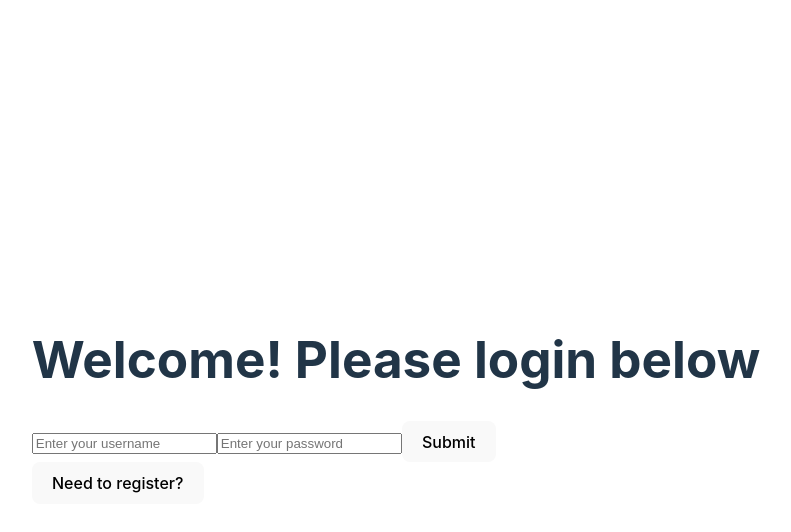
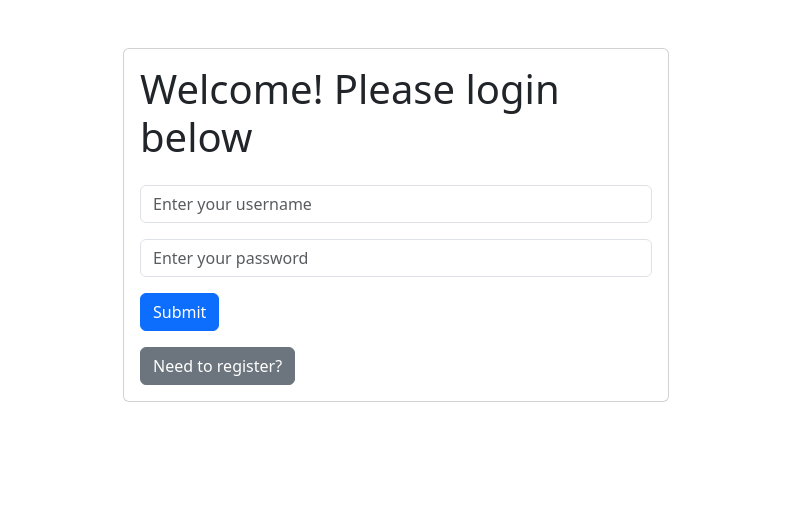
Before and after one commit to calebratelle/personal-project, a React (Vite) app: page / in a window 1280 px wide. Shown: the top 532 px of the page, without its empty margins (244-1035 px from the left). Built offline with nearby package versions, Linux system fonts and the light colour scheme; no server answers.

Commit message:
basic bootstrap added

```diff
--- a/package.json
+++ b/package.json
@@ -17,6 +17,7 @@
     "@reduxjs/toolkit": "^1.9.5",
     "axios": "^1.5.0",
     "bcryptjs": "^2.4.3",
+    "bootstrap": "^5.3.2",
     "express": "^4.18.2",
     "express-session": "^1.17.3",
     "pg": "^8.11.3",
--- a/src/App.css
+++ /dev/null
@@ -1,42 +0,0 @@
-#root {
-  max-width: 1280px;
-  margin: 0 auto;
-  padding: 2rem;
-  text-align: left;
-}
-
-.logo {
-  height: 6em;
-  padding: 1.5em;
-  will-change: filter;
-  transition: filter 300ms;
-}
-.logo:hover {
-  filter: drop-shadow(0 0 2em #646cffaa);
-}
-.logo.react:hover {
-  filter: drop-shadow(0 0 2em #61dafbaa);
-}
-
-@keyframes logo-spin {
-  from {
-    transform: rotate(0deg);
-  }
-  to {
-    transform: rotate(360deg);
-  }
-}
-
-@media (prefers-reduced-motion: no-preference) {
-  a:nth-of-type(2) .logo {
-    animation: logo-spin infinite 20s linear;
-  }
-}
-
-.card {
-  padding: 2em;
-}
-
-.read-the-docs {
-  color: #888;
-}
--- a/src/App.jsx
+++ b/src/App.jsx
@@ -1,5 +1,4 @@
 import React, { useState, useEffect } from "react";
-import "./App.css";
 import Header from "./Elements/Header";
 import Course from "./Pages/Course";
 import Home from "./Pages/Home";
@@ -8,6 +7,8 @@ import Journal from "./Pages/Journal";
 import { Routes, Route, useLocation, Navigate, useNavigate } from "react-router-dom";
 import axios from "axios";
 import { useSelector } from "react-redux";
+import 'bootstrap/dist/css/bootstrap.min.css';
+
 
 function App() {
   const userId = useSelector((state) => state.userId);
--- a/src/Elements/Header.jsx
+++ b/src/Elements/Header.jsx
@@ -27,17 +27,29 @@ const Header = ({ currentCourse }) => {
   return (
     <>
       {userId ? (
-        <nav>
-          <NavLink to="/home" style={navLinkStyle}>
+        <nav className="navbar navbar-expand-lg navbar-light bg-light">
+          <div className="container">
+            <NavLink className="navbar-brand" to="/home">
               All Courses
             </NavLink>
-          <NavLink to={`/course/${currentCourse.id}/0`} style={navLinkStyle}>
+            <div className="collapse navbar-collapse">
+              <ul className="navbar-nav mr-auto">
+                <li className="nav-item">
+                  <NavLink className="nav-link" to={`/course/${currentCourse.id}/0`}>
                     {currentCourse.title}
                   </NavLink>
-          <NavLink to="/journal" style={navLinkStyle}>
+                </li>
+                <li className="nav-item">
+                  <NavLink className="nav-link" to="/journal">
                     Journal
                   </NavLink>
-          <button onClick={handleLogout}>Logout</button>
+                </li>
+              </ul>
+            </div>
+            <button className="btn btn-outline-danger my-2 my-sm-0" onClick={handleLogout}>
+              Logout
+            </button>
+          </div>
         </nav>
       ) : null}
     </>
--- a/src/Elements/JournalEntry.jsx
+++ b/src/Elements/JournalEntry.jsx
@@ -27,14 +27,22 @@ const JournalEntry = ({ prompt, getCourseContent }) => {
   };
 
   return (
-    <div>
-      <p>{prompt.prompt}</p>
-      <textarea
-        style={{ width: "90%", height: "80px" }}
-        value={userResponses}
-        onChange={handleResponseChange}
-      />
-      <button onClick={handleSubmit}>Save</button>
+    <div className="card mb-3">
+      <div className="card-body">
+        <p className="card-text">{prompt.prompt}</p>
+        <textarea
+          className="form-control mb-2"
+          style={{ width: "100%", height: "80px" }}
+          value={userResponses}
+          onChange={handleResponseChange}
+        />
+        <button
+          className="btn btn-primary"
+          onClick={handleSubmit}
+        >
+          Save
+        </button>
+      </div>
     </div>
   );
 };
--- a/src/Pages/Course.jsx
+++ b/src/Pages/Course.jsx
@@ -39,13 +39,18 @@ const Course = () => {
   };
 
   return (
-    <div style={{ display: "flex", justifyContent: "flex-start" }}>
-      <div>
-        <p></p>
+    <div className="container mt-5">
+      <div className="row">
+        <div className="col-md-3">
+          <div className="list-group">
+            <p className="list-group-item list-group-item-primary">Lessons</p>
             {courseContent.lessons &&
               courseContent.lessons.map((lesson, index) => (
                 <button
                   key={lesson.id}
+                  className={`list-group-item list-group-item-action ${
+                    lesson.id === currentLesson.id ? "active" : ""
+                  }`}
                   onClick={() => {
                     navigate(`/course/${id}/${index}`);
                     setCurrentLesson(lesson);
@@ -56,7 +61,9 @@ const Course = () => {
                 </button>
               ))}
           </div>
+        </div>
 
+        <div className="col-md-9">
           {currentLesson.lessonName ? (
             <div>
               <h1>{currentLesson.lessonName}</h1>
@@ -82,6 +89,8 @@ const Course = () => {
             <p>Loading course content...</p>
           )}
         </div>
+      </div>
+    </div>
   );
 };
 
--- a/src/Pages/Home.jsx
+++ b/src/Pages/Home.jsx
@@ -7,9 +7,14 @@ const Home = ({ handleCourseSelection }) => {
   };
 
   return (
-    <div>
+    <div className="container">
+      <div className="row justify-content-center">
+        <div className="col-md-6">
+          <div className="card mt-5">
+            <div className="card-body">
               <NavLink to="/course/1/0" activeClassName="active">
                 <button
+                  className="btn btn-primary mb-3"
                   onClick={() =>
                     selectCourse({ title: "Course I: The Foundation", id: 1 })
                   }
@@ -19,8 +24,12 @@ const Home = ({ handleCourseSelection }) => {
               </NavLink>
               <NavLink to="/course/2/0" activeClassName="active">
                 <button
+                  className="btn btn-primary mb-3"
                   onClick={() =>
-            selectCourse({ title: "Course II: Progression Principles", id: 2 })
+                    selectCourse({
+                      title: "Course II: Progression Principles",
+                      id: 2,
+                    })
                   }
                 >
                   Course II: Progression Principles
@@ -28,14 +37,22 @@ const Home = ({ handleCourseSelection }) => {
               </NavLink>
               <NavLink to="/course/3/0" activeClassName="active">
                 <button
+                  className="btn btn-primary mb-3"
                   onClick={() =>
-            selectCourse({ title: "Course III: Trauma Resolution", id: 3 })
+                    selectCourse({
+                      title: "Course III: Trauma Resolution",
+                      id: 3,
+                    })
                   }
                 >
                   Course III: Trauma Resolution
                 </button>
               </NavLink>
             </div>
+          </div>
+        </div>
+      </div>
+    </div>
   );
 };
 
--- a/src/Pages/Journal.jsx
+++ b/src/Pages/Journal.jsx
@@ -17,16 +17,21 @@ const JournalComponent = () => {
   }, []);
 
   return (
-
-        <div>
+    <div className="container mt-5">
+      <div className="row">
+        <div className="col-md-12">
+          <h1 className="mb-4">Journal Entries</h1>
           {journalEntries.map((entry) => (
-            <div key={entry.id}>
-              <p>{entry.prompt.prompt}</p>
-              {entry.journalEntry}
+            <div className="card mb-3" key={entry.id}>
+              <div className="card-body">
+                <p className="card-text">{entry.prompt.prompt}</p>
+                <p className="card-text">{entry.journalEntry}</p>
+              </div>
             </div>
           ))}
         </div>
-
+      </div>
+    </div>
   );
 };
 
--- a/src/Pages/Login.jsx
+++ b/src/Pages/Login.jsx
@@ -6,7 +6,7 @@ const Login = () => {
   const [username, setUsername] = useState("");
   const [password, setPassword] = useState("");
   const [register, setRegister] = useState(false);
-  const dispatch = useDispatch()
+  const dispatch = useDispatch();
 
   const handleFormSubmit = (e) => {
     e.preventDefault();
@@ -15,52 +15,74 @@ const Login = () => {
       .post(register ? "/api/register" : "/api/login", { username, password })
       .then((res) => {
         console.log(res.data);
-        dispatch({type: "LOGIN", payload: res.data.userId})
+        dispatch({ type: "LOGIN", payload: res.data.userId });
       })
       .catch((err) => console.log(err));
   };
 
   return (
-    <>
+    <div className="container">
+      <div className="row justify-content-center">
+        <div className="col-md-6">
+          <div className="card mt-5">
+            <div className="card-body">
               {register ? (
                 <form onSubmit={(e) => handleFormSubmit(e)}>
-          <h1>Welcome! Please register below</h1>
+                  <h1 className="mb-4">Welcome! Please register below</h1>
+                  <div className="mb-3">
                     <input
+                      className="form-control"
                       placeholder="Enter your username"
                       value={username}
                       onChange={(e) => setUsername(e.target.value)}
                     />
+                  </div>
+                  <div className="mb-3">
                     <input
+                      className="form-control"
                       placeholder="Enter your password"
                       value={password}
                       onChange={(e) => setPassword(e.target.value)}
                     />
-          <button>Submit</button>
+                  </div>
+                  <button className="btn btn-primary">Submit</button>
                 </form>
               ) : (
                 <form onSubmit={(e) => handleFormSubmit(e)}>
-          <h1>Welcome! Please login below</h1>
+                  <h1 className="mb-4">Welcome! Please login below</h1>
+                  <div className="mb-3">
                     <input
+                      className="form-control"
                       placeholder="Enter your username"
                       value={username}
                       onChange={(e) => setUsername(e.target.value)}
                     />
+                  </div>
+                  <div className="mb-3">
                     <input
+                      className="form-control"
                       placeholder="Enter your password"
                       type="password"
                       value={password}
                       onChange={(e) => setPassword(e.target.value)}
                     />
-          <button>Submit</button>
+                  </div>
+                  <button className="btn btn-primary">Submit</button>
                 </form>
               )}
 
-      <button onClick ={()=> setRegister(!register)}>
+              <button
+                className="btn btn-secondary mt-3"
+                onClick={() => setRegister(!register)}
+              >
                 Need to {register ? "login?" : "register?"}
               </button>
-    </>
+            </div>
+          </div>
+        </div>
+      </div>
+    </div>
   );
-
 };
 
 export default Login;
--- a/src/index.css
+++ /dev/null
@@ -1,69 +0,0 @@
-:root {
-  font-family: Inter, system-ui, Avenir, Helvetica, Arial, sans-serif;
-  line-height: 1.5;
-  font-weight: 400;
-
-  color-scheme: light dark;
-  color: rgba(255, 255, 255, 0.87);
-  background-color: #242424;
-
-  font-synthesis: none;
-  text-rendering: optimizeLegibility;
-  -webkit-font-smoothing: antialiased;
-  -moz-osx-font-smoothing: grayscale;
-  -webkit-text-size-adjust: 100%;
-}
-
-a {
-  font-weight: 500;
-  color: #646cff;
-  text-decoration: inherit;
-}
-a:hover {
-  color: #535bf2;
-}
-
-body {
-  margin: 0;
-  display: flex;
-  place-items: center;
-  min-width: 320px;
-  min-height: 100vh;
-}
-
-h1 {
-  font-size: 3.2em;
-  line-height: 1.1;
-}
-
-button {
-  border-radius: 8px;
-  border: 1px solid transparent;
-  padding: 0.6em 1.2em;
-  font-size: 1em;
-  font-weight: 500;
-  font-family: inherit;
-  background-color: #1a1a1a;
-  cursor: pointer;
-  transition: border-color 0.25s;
-}
-button:hover {
-  border-color: #646cff;
-}
-button:focus,
-button:focus-visible {
-  outline: 4px auto -webkit-focus-ring-color;
-}
-
-@media (prefers-color-scheme: light) {
-  :root {
-    color: #213547;
-    background-color: #ffffff;
-  }
-  a:hover {
-    color: #747bff;
-  }
-  button {
-    background-color: #f9f9f9;
-  }
-}
--- a/src/main.jsx
+++ b/src/main.jsx
@@ -1,7 +1,6 @@
 import React from "react";
 import ReactDOM from "react-dom/client";
 import App from "./App.jsx";
-import "./index.css";
 import { BrowserRouter } from "react-router-dom";
 import { Provider } from "react-redux";
 import store from "./store/store.js";
```
Also changed, not shown: trees.js (deleted, +0 -27 lines), 1 other file (tests, documents, lock files or other folders). Lines whose indentation alone changed are shown as unchanged.
